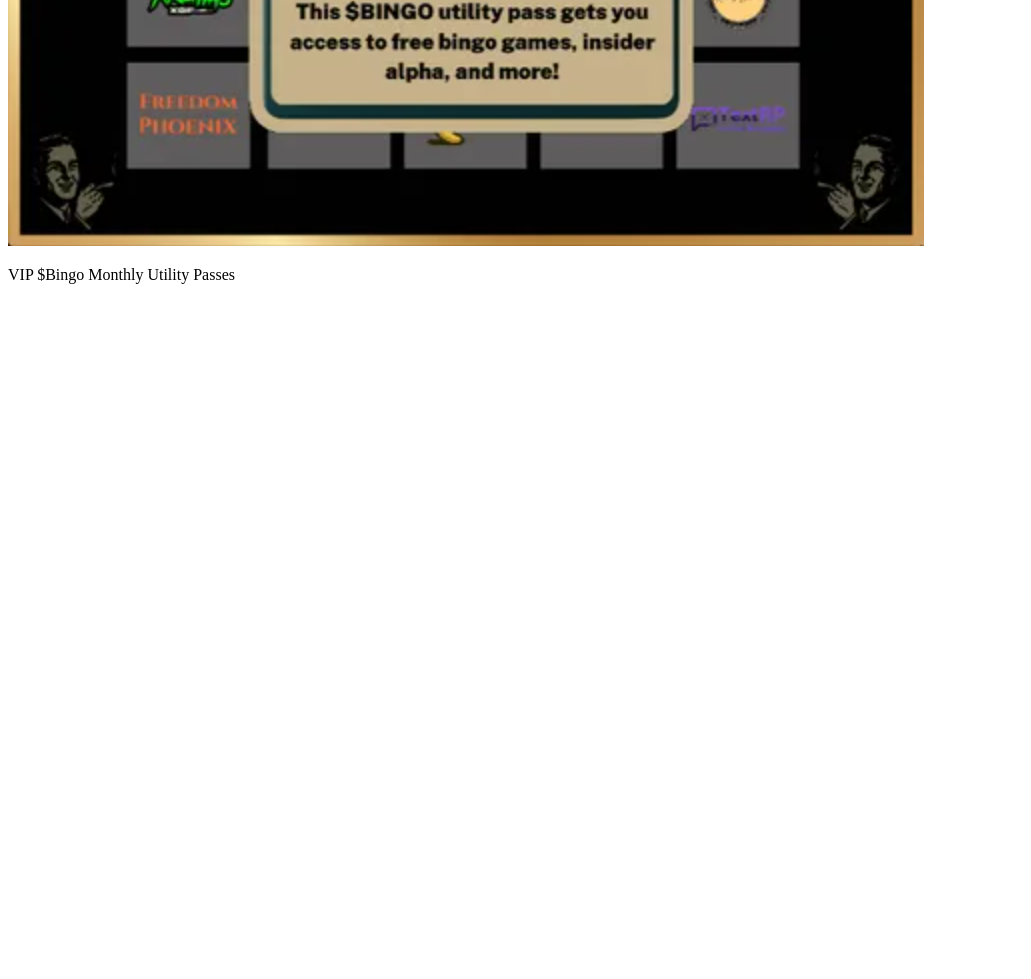
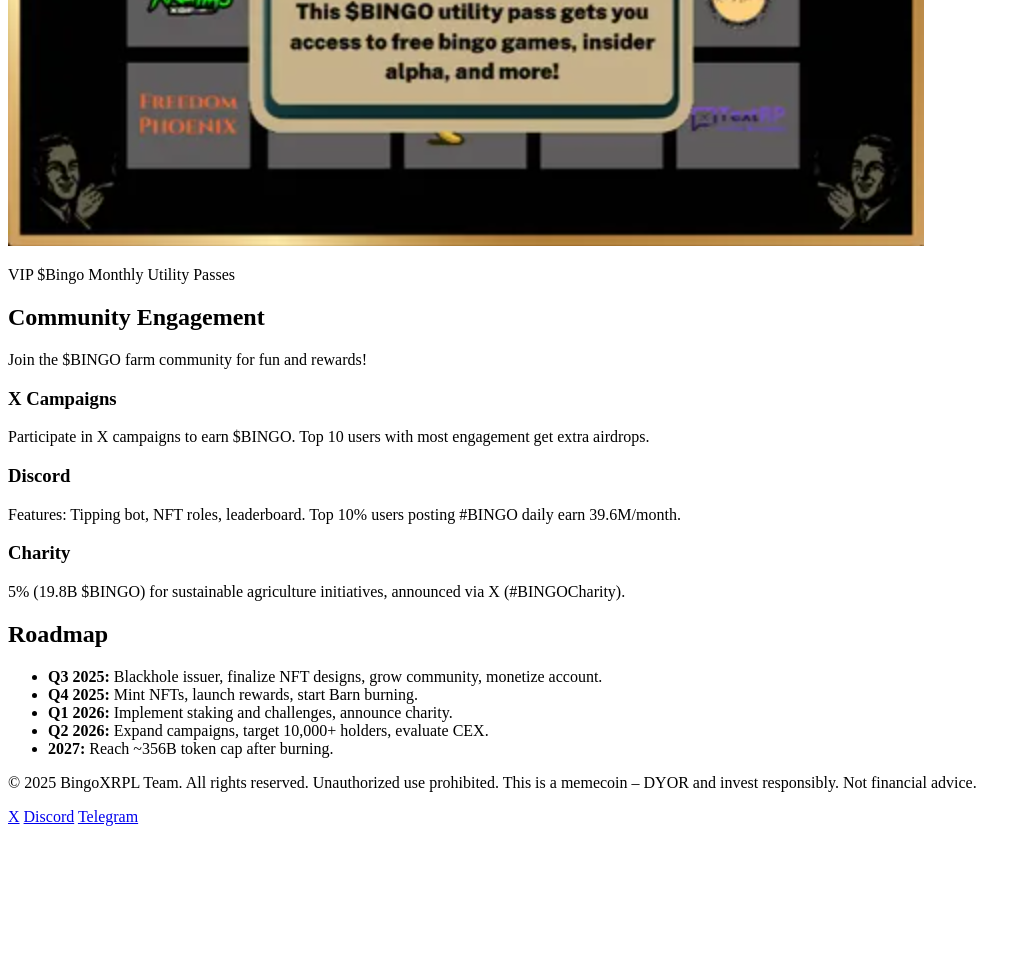
Before and after one commit to bingoXRP/bingo-site, a website: page index.html in a window 1280 px wide. Shown: the part 4168-5147 px from the top of the page, without its empty margins (0-1031 px from the left). Before the commit the page ends 4468 px from the top, so only its background shows below. Drawn offline with Linux system fonts and the light colour scheme.

Commit message:
Update index.html

```diff
--- a/index.html
+++ b/index.html
@@ -125,3 +125,48 @@
           </a>
           <p>VIP $Bingo Monthly Utility Passes</p>
         </div>
+      </div>
+    </div>
+  </section>
+
+  <section id="community" class="section">
+    <div class="container">
+      <h2>Community Engagement</h2>
+      <p>Join the $BINGO farm community for fun and rewards!</p>
+      <h3>X Campaigns</h3>
+      <p>Participate in X campaigns to earn $BINGO. Top 10 users with most engagement get extra airdrops.</p>
+      <h3>Discord</h3>
+      <p>Features: Tipping bot, NFT roles, leaderboard. Top 10% users posting #BINGO daily earn 39.6M/month.</p>
+      <h3>Charity</h3>
+      <p>5% (19.8B $BINGO) for sustainable agriculture initiatives, announced via X (#BINGOCharity).</p>
+    </div>
+  </section>
+
+  <section id="roadmap" class="section">
+    <div class="container">
+      <h2>Roadmap</h2>
+      <ul>
+        <li><strong>Q3 2025:</strong> Blackhole issuer, finalize NFT designs, grow community, monetize account.</li>
+        <li><strong>Q4 2025:</strong> Mint NFTs, launch rewards, start Barn burning.</li>
+        <li><strong>Q1 2026:</strong> Implement staking and challenges, announce charity.</li>
+        <li><strong>Q2 2026:</strong> Expand campaigns, target 10,000+ holders, evaluate CEX.</li>
+        <li><strong>2027:</strong> Reach ~356B token cap after burning.</li>
+      </ul>
+    </div>
+  </section>
+
+  <footer>
+    <div class="container">
+      <p>&copy; 2025 BingoXRPL Team. All rights reserved. Unauthorized use prohibited. This is a memecoin – DYOR and invest responsibly. Not financial advice.</p>
+      <div>
+        <a href="https://x.com/BingoXRPL" target="_blank">X</a>
+        <a href="https://discord.com/invite/ZSQzZd2bPg" target="_blank">Discord</a>
+        <a href="https://t.me/bingoonxrp" target="_blank">Telegram</a>
+      </div>
+    </div>
+  </footer>
+
+  <canvas id="confetti-canvas"></canvas>
+  <script src="js/main.js"></script>
+</body>
+</html>
```
